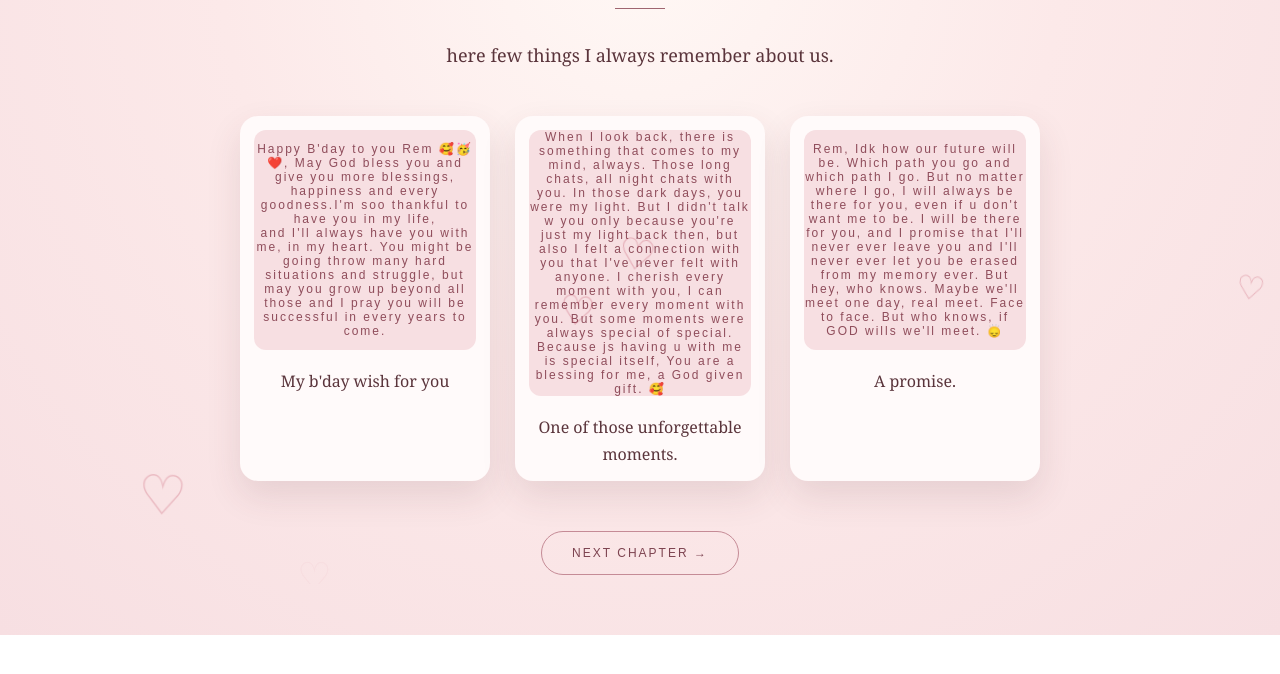
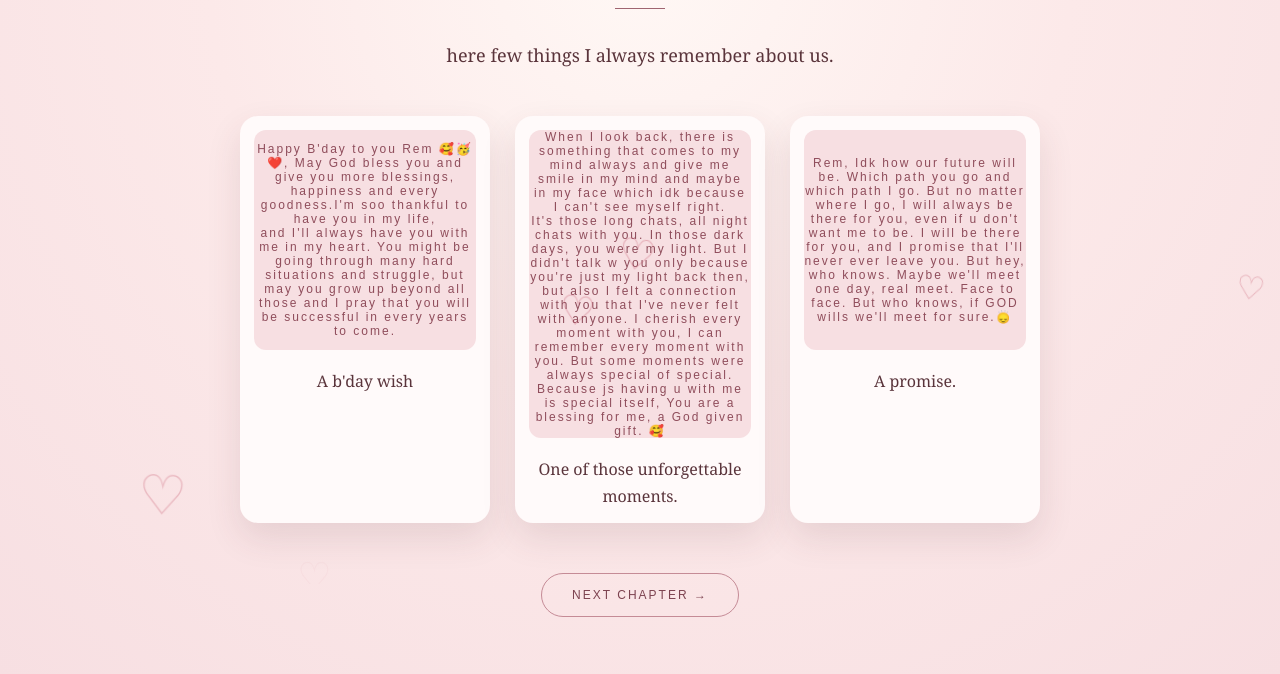
Before and after one commit to gdsn-mrlnhrms/bday_gft_foryou_39x47637, a plain HTML site: page memories.html in a window 1280 px wide. Shown: the part 216-890 px from the top of the page. Before the commit the page ends 851 px from the top, so only its background shows below. Drawn offline with Linux system fonts and the light colour scheme.

Commit message:
Add files via upload

```diff
--- a/memories.html
+++ b/memories.html
@@ -38,17 +38,18 @@
         <div class="memory-placeholder">
             Happy B'day to you Rem 🥰🥳❤️,  May God bless you and give you more blessings,<br>
             happiness and every goodness.I'm soo thankful to have you in my life, <br>and
-            I'll always have you with me, in my heart. You might be going throw many hard situations
-            and struggle, but may you grow up beyond all those and I pray you will be successful in
+            I'll always have you with me in my heart. You might be going through many hard situations
+            and struggle, but may you grow up beyond all those and I pray that you will be successful in
             every years to come.
         </div>
-        <p>My b'day wish for you</p>
+        <p>A b'day wish</p>
     </div>
 
     <div class="memory-card">
         <div class="memory-placeholder">
-            When I look back, there is something that comes to my mind, always.
-            Those long chats, all night chats with you. In those dark days, you were my light.
+            When I look back, there is something that comes to my mind always and give me smile in my mind and
+            maybe in my face which idk because I can't see myself right.<br>
+            It's those long chats, all night chats with you. In those dark days, you were my light.
             But I didn't talk w you only because you're just my light back then, but also I felt a connection with you
             that I've never felt with anyone. I cherish every moment with you, I can remember every moment with you.
             But some moments were always special of special. Because js having u with me is special itself,
@@ -61,10 +62,9 @@
         <div class="memory-placeholder">
             Rem, Idk how our future will be. Which path you go and which path I go.
             But no matter where I go, I will always be there for you, even if u don't want me to be.
-            I will be there for you, and I promise that I'll never ever leave you and I'll never
-            ever let you be erased from my memory ever. But hey, who knows. Maybe we'll meet one day,
-            real meet. Face to face. But who knows, if GOD wills we'll meet.
-🙂‍↕️
+            I will be there for you, and I promise that I'll never ever leave you. But hey, who knows.
+            Maybe we'll meet one day,
+            real meet. Face to face. But who knows, if GOD wills we'll meet for sure.🙂‍↕️
         </div>
         <p>A promise.</p>
     </div>
```
Also changed, not shown: chapter3.html (+7 -3 lines).
